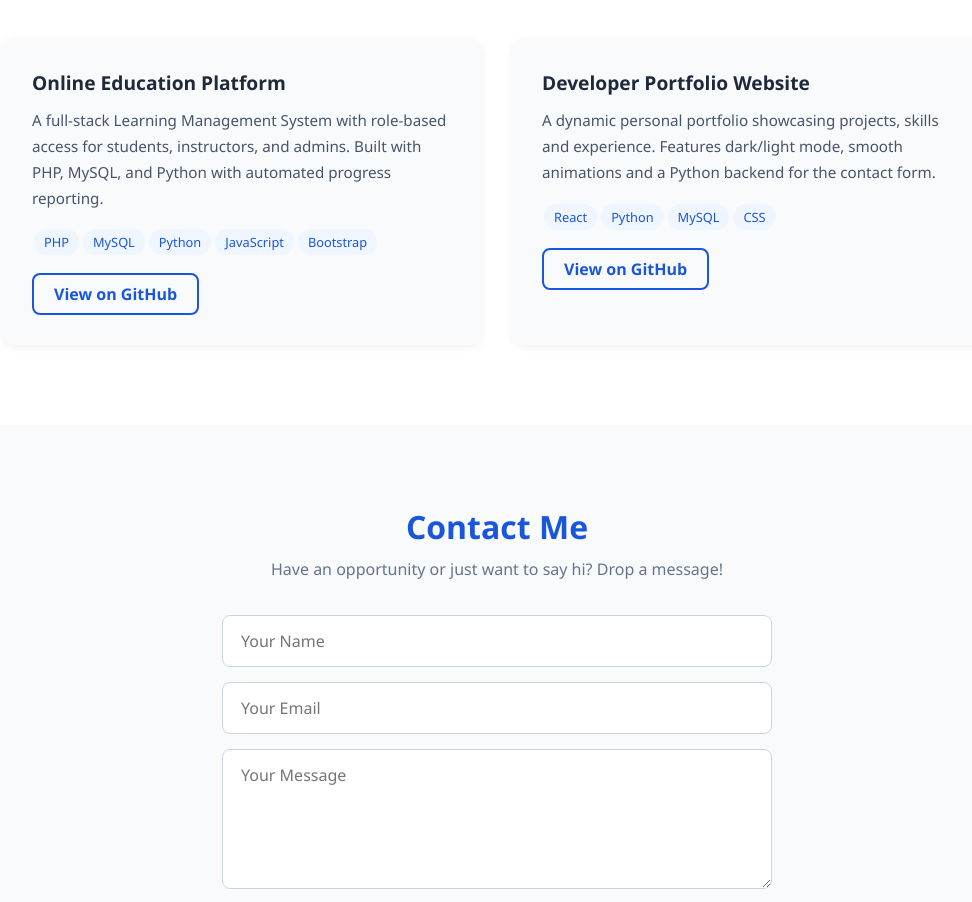
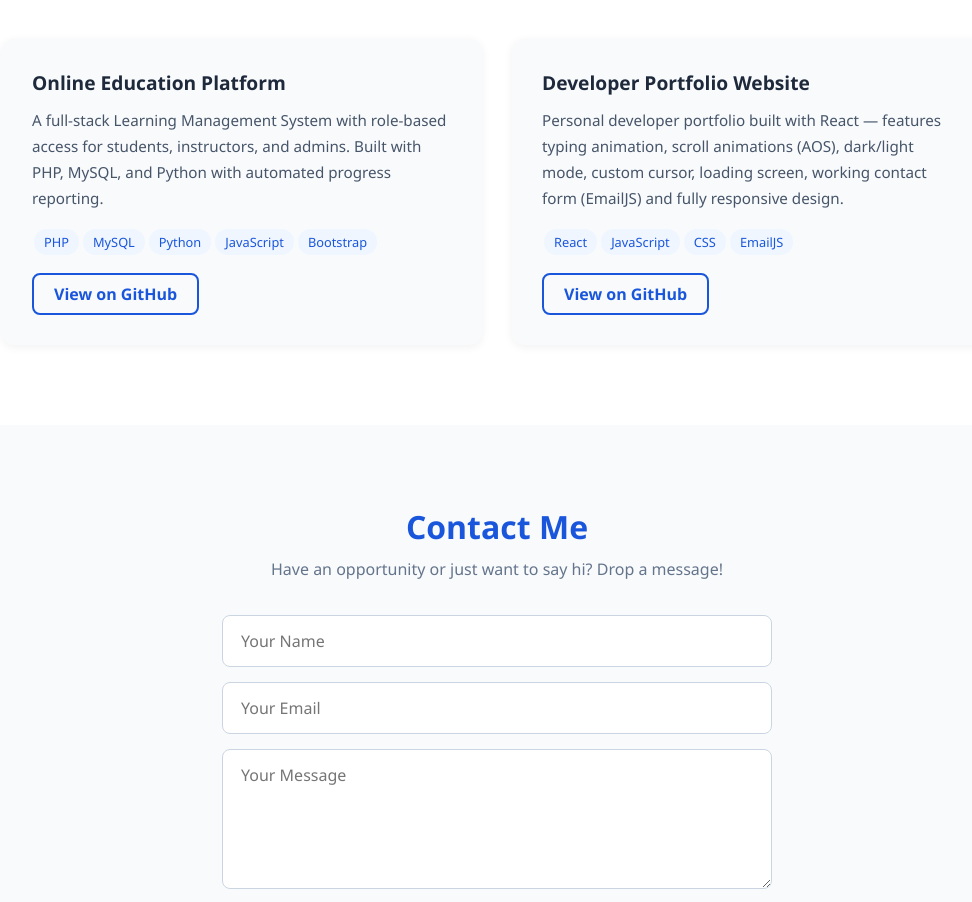
Before and after one commit to ambikaas27/my-portfolio, a React (Create React App) app: page / in a window 1280 px wide. Shown: the part 2293-3195 px from the top of the page, without its empty margins (143-1115 px from the left). Built offline with nearby package versions, Linux system fonts and the light colour scheme.

Commit message:
Update portfolio project description

```diff
--- a/src/components/Projects.js
+++ b/src/components/Projects.js
@@ -8,10 +8,11 @@ const projects = [
     github: "https://github.com/ambikaas27",
   },
   {
-    title: "Developer Portfolio Website",
-    description: "A dynamic personal portfolio showcasing projects, skills and experience. Features dark/light mode, smooth animations and a Python backend for the contact form.",
-    tech: ["React", "Python", "MySQL", "CSS"],
-    github: "https://ambikaas27.github.io/my-portfolio",
+  title: "Developer Portfolio Website",
+  description: "Personal developer portfolio built with React — features typing animation, scroll animations (AOS), dark/light mode, custom cursor, loading screen, working contact form (EmailJS) and fully responsive design.",
+  tech: ["React", "JavaScript", "CSS", "EmailJS"],
+  github: "https://ambikaas27.github.io/my-portfolio",
+
   },
 ];
 
```
